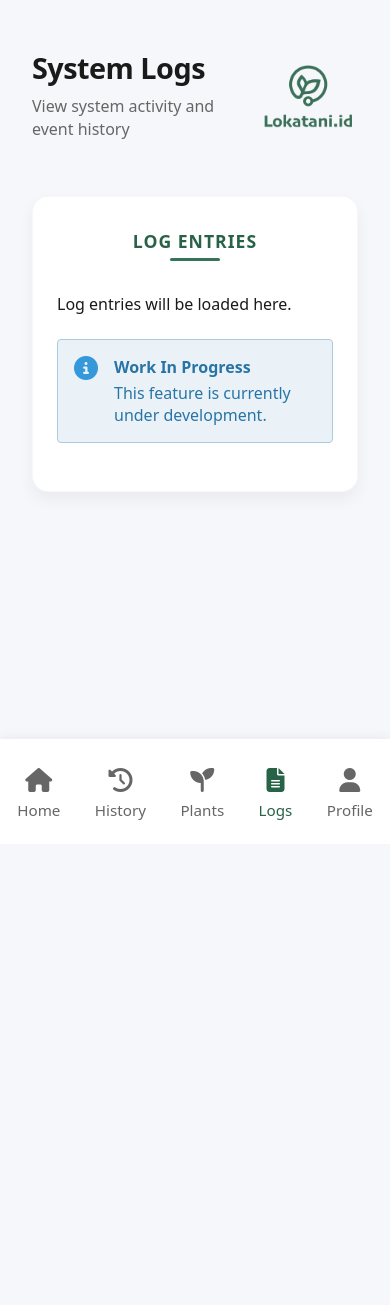
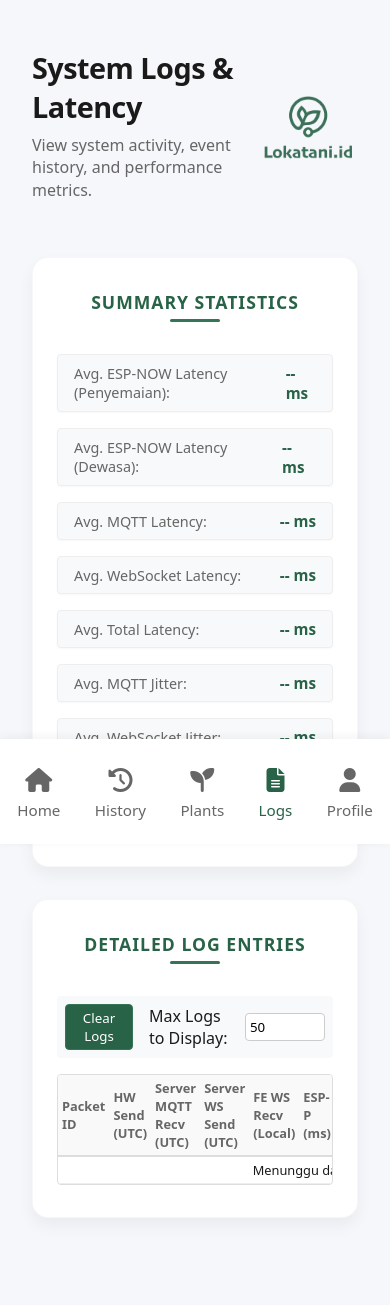
Before and after one commit to Tamatimtam/Lokatech-Greenhouse-Monitoring, a Flask app: template templates/logs.html in a window 390 px wide. Shown: the top 1305 px of the page. Before the commit the page ends 820 px from the top, so only its background shows below. Run offline with Flask 3, Linux system fonts and the light colour scheme; the template is opened without the code that fills it, so the values that code supplies are empty; some libraries are stand-ins or nearby versions.

Commit message:
Update logs.html and logs.css for enhanced log display and performance metrics
- Updated the title and description in logs.html (lines 5, 8) to reflect the addition of latency metrics.
- Added a new summary section in logs.html (lines 22-35) that displays average latency and jitter metrics for different protocols, improving visibility into system performance.
- Introduced a log control section in logs.html (lines 45-56) with a button to clear logs and an input field to set the maximum number of logs displayed, enhancing user interaction.
- Refined the log table structure in logs.html (lines 58-83) to include headers for various latency metrics, ensuring clarity in log entries.
- In logs.css, modified the styling for the log summary and controls (lines 33-128) to improve layout and responsiveness, including grid layout for summary items and hover effects for buttons.

```diff
--- a/static/css/logs.css
+++ b/static/css/logs.css
@@ -1,6 +1,5 @@
 /* Logs page specific styling */
 
-/* Message component styling for the WIP notice */
 .message {
   display: flex;
   align-items: flex-start;
@@ -34,81 +33,128 @@
   color: #2874a6;
 }
 
-/* Log entry table styling that will be used when implemented */
+/* Log Summary Styles */
+.log-summary {
+    display: grid;
+    grid-template-columns: repeat(auto-fit, minmax(280px, 1fr));
+    gap: var(--spacing-md);
+    margin-bottom: var(--spacing-lg);
+}
+
+.summary-item {
+    background-color: var(--surface-light, #f8f9fa);
+    padding: var(--spacing-sm) var(--spacing-md);
+    border-radius: var(--radius-sm);
+    display: flex;
+    justify-content: space-between;
+    align-items: center;
+    border: 1px solid var(--border-color-light, #eee);
+    box-shadow: 0 1px 2px rgba(0,0,0,0.03);
+}
+
+.summary-label {
+    font-weight: 500;
+    color: var(--text-secondary);
+    font-size: 0.9rem;
+}
+
+.summary-value {
+    font-weight: 600;
+    color: var(--primary);
+    font-size: 0.95rem;
+}
+
+
+/* Log Controls */
+.log-controls {
+    display: flex;
+    gap: var(--spacing-md);
+    align-items: center;
+    margin-bottom: var(--spacing-md);
+    padding: var(--spacing-sm);
+    background-color: var(--surface-light, #f8f9fa);
+    border-radius: var(--radius-sm);
+}
+
+.log-control-btn {
+    padding: var(--spacing-xs) var(--spacing-md);
+    border: 1px solid var(--primary-light);
+    background-color: var(--primary);
+    color: white;
+    border-radius: var(--radius-sm);
+    cursor: pointer;
+    transition: background-color 0.2s ease;
+}
+.log-control-btn:hover {
+    background-color: var(--primary-dark);
+}
+
+.log-input {
+    padding: var(--spacing-xs);
+    border-radius: var(--radius-sm);
+    border: 1px solid #ccc;
+    width: 80px;
+}
+
+
+/* Log entry table styling */
+.log-entries-table-container {
+    max-height: 600px; /* Or any height you prefer */
+    overflow-y: auto;
+    border: 1px solid #ddd;
+    border-radius: var(--radius-sm);
+}
+
 .log-table {
   width: 100%;
   border-collapse: collapse;
-  margin-top: var(--spacing-md);
+  /* margin-top: var(--spacing-md); Removed, container handles margin */
+  font-size: 0.85rem; /* Smaller font for more data */
 }
 
 .log-table th {
   text-align: left;
-  padding: var(--spacing-sm);
-  border-bottom: 2px solid #eee;
+  padding: var(--spacing-sm) var(--spacing-xs); /* Reduced padding */
+  border-bottom: 2px solid #ddd; /* Stronger header bottom border */
   font-weight: 600;
   color: var(--text-secondary);
+  background-color: #f9f9f9; /* Light grey for header */
+  position: sticky; /* Make header sticky */
+  top: 0;
+  z-index: 1;
 }
 
 .log-table td {
-  padding: var(--spacing-sm);
+  padding: var(--spacing-xs); /* Reduced padding */
   border-bottom: 1px solid #eee;
+  white-space: nowrap; /* Prevent text wrapping in cells */
+}
+
+.log-table tr:nth-child(even) {
+  background-color: #fdfdfd; /* Zebra striping for rows */
 }
 
 .log-table tr:hover {
-  background-color: rgba(var(--primary-rgb), 0.05);
+  background-color: rgba(var(--primary-rgb, 40, 98, 71), 0.05);
 }
 
-/* Different log levels will have different colors */
-.log-level--info {
-  color: #3498db;
-}
+/* Different log levels will have different colors (not used yet, but good to have) */
+.log-level--info { color: #3498db; }
+.log-level--warning { color: #f39c12; }
+.log-level--error { color: #e74c3c; }
+.log-level--success { color: var(--primary); }
 
-.log-level--warning {
-  color: #f39c12;
-}
-
-.log-level--error {
-  color: #e74c3c;
-}
-
-.log-level--success {
-  color: var(--primary);
-}
-
-/* Filter controls will be positioned at the top of the log entries */
-.log-filters {
-  display: flex;
-  flex-wrap: wrap;
-  gap: var(--spacing-sm);
-  margin-bottom: var(--spacing-md);
-}
-
-.log-filter-btn {
-  padding: var(--spacing-xs) var(--spacing-md);
-  border-radius: var(--radius-sm);
-  background: var(--surface);
-  border: 1px solid #eee;
-  cursor: pointer;
-  transition: all 0.2s ease;
-}
-
-.log-filter-btn:hover {
-  border-color: var(--primary);
-}
-
-.log-filter-btn.active {
-  background: var(--primary);
-  color: white;
-  border-color: var(--primary);
-}
 
 @media (max-width: 768px) {
   .log-table {
-    font-size: 0.9rem;
+    font-size: 0.8rem; /* Even smaller on mobile */
   }
 
   .log-table th,
   .log-table td {
-    padding: var(--spacing-xs);
+    padding: var(--spacing-xs) 4px; /* Further reduce padding */
+  }
+  .log-summary {
+    grid-template-columns: 1fr; /* Stack summary items on mobile */
   }
 }
--- a/templates/logs.html
+++ b/templates/logs.html
@@ -4,29 +4,87 @@
 
 {% block title %}System Logs - Lokatani.id{% endblock %}
 
+{% block styles %}
+<link rel="stylesheet" href="{{ url_for('static', filename='css/dashboard.css') }}">
+<link rel="stylesheet" href="{{ url_for('static', filename='css/logs.css') }}">
+{% endblock %}
+
 {% block content %}
 <div class="container">
   <header class="header">
     <div class="header__content">
-      <h1>System Logs</h1>
-      <p>View system activity and event history</p>
+      <h1>System Logs & Latency</h1>
+      <p>View system activity, event history, and performance metrics.</p>
     </div>
     <img class="logo" src="{{ url_for('static', filename='images/lokatech-logo.png') }}" alt="Lokatani.id Logo">
   </header>
 
-  {% call card.card('LOG ENTRIES') %}
-    <!-- Placeholder for log entries table/list -->
-    <div id="log-entries-container">
-      <p>Log entries will be loaded here.</p>
+  {% call card.card('SUMMARY STATISTICS') %}
+    <div id="log-summary-container" class="log-summary">
+        <div class="summary-item">
+            <span class="summary-label">Avg. ESP-NOW Latency (Penyemaian):</span>
+            <span class="summary-value" id="avg-espnow-penyemaian">-- ms</span>
+        </div>
+        <div class="summary-item">
+            <span class="summary-label">Avg. ESP-NOW Latency (Dewasa):</span>
+            <span class="summary-value" id="avg-espnow-dewasa">-- ms</span>
+        </div>
+        <div class="summary-item">
+            <span class="summary-label">Avg. MQTT Latency:</span>
+            <span class="summary-value" id="avg-mqtt-latency">-- ms</span>
+        </div>
+        <div class="summary-item">
+            <span class="summary-label">Avg. WebSocket Latency:</span>
+            <span class="summary-value" id="avg-websocket-latency">-- ms</span>
+        </div>
+        <div class="summary-item">
+            <span class="summary-label">Avg. Total Latency:</span>
+            <span class="summary-value" id="avg-total-latency">-- ms</span>
+        </div>
+        <div class="summary-item">
+            <span class="summary-label">Avg. MQTT Jitter:</span>
+            <span class="summary-value" id="avg-mqtt-jitter">-- ms</span>
+        </div>
+        <div class="summary-item">
+            <span class="summary-label">Avg. WebSocket Jitter:</span>
+            <span class="summary-value" id="avg-websocket-jitter">-- ms</span>
+        </div>
+        <div class="summary-item">
+            <span class="summary-label">Packets Received:</span>
+            <span class="summary-value" id="packets-received">0</span>
+        </div>
+    </div>
+  {% endcall %}
 
-      <!-- WIP Indicator styled as a message similar to warnings in profile page -->
-      <div class="message message--info">
-        <i class="fas fa-info-circle"></i>
-        <div>
-          <p class="message__title">Work In Progress</p>
-          <p class="message__text">This feature is currently under development.</p>
-        </div>
-      </div>
+  {% call card.card('DETAILED LOG ENTRIES') %}
+    <div class="log-controls">
+        <button id="clearLogsButton" class="log-control-btn">Clear Logs</button>
+        <label for="maxLogs">Max Logs to Display: </label>
+        <input type="number" id="maxLogs" value="50" min="10" max="500" class="log-input">
+    </div>
+    <div id="log-entries-container" class="log-entries-table-container">
+      <table class="log-table">
+        <thead>
+          <tr>
+            <th>Packet ID</th>
+            <th>HW Send (UTC)</th>
+            <th>Server MQTT Recv (UTC)</th>
+            <th>Server WS Send (UTC)</th>
+            <th>FE WS Recv (Local)</th>
+            <th>ESP-P (ms)</th>
+            <th>ESP-D (ms)</th>
+            <th>MQTT (ms)</th>
+            <th>WS (ms)</th>
+            <th>Total (ms)</th>
+            <th>Jitter MQTT (ms)</th>
+            <th>Jitter WS (ms)</th>
+          </tr>
+        </thead>
+        <tbody id="log-table-body">
+          <!-- Log entries will be populated here by logs.js -->
+          <tr><td colspan="12" style="text-align:center;">Menunggu data log...</td></tr>
+        </tbody>
+      </table>
     </div>
   {% endcall %}
 </div>
@@ -35,10 +93,6 @@
 {% endblock %}
 
 {% block scripts %}
+<!-- Socket.IO client already included in base.html -->
 <script src="{{ url_for('static', filename='js/logs.js') }}"></script>
 {% endblock %}
-
-{% block styles %}
-<link rel="stylesheet" href="{{ url_for('static', filename='css/dashboard.css') }}">
-<link rel="stylesheet" href="{{ url_for('static', filename='css/logs.css') }}">
-{% endblock %}
```
